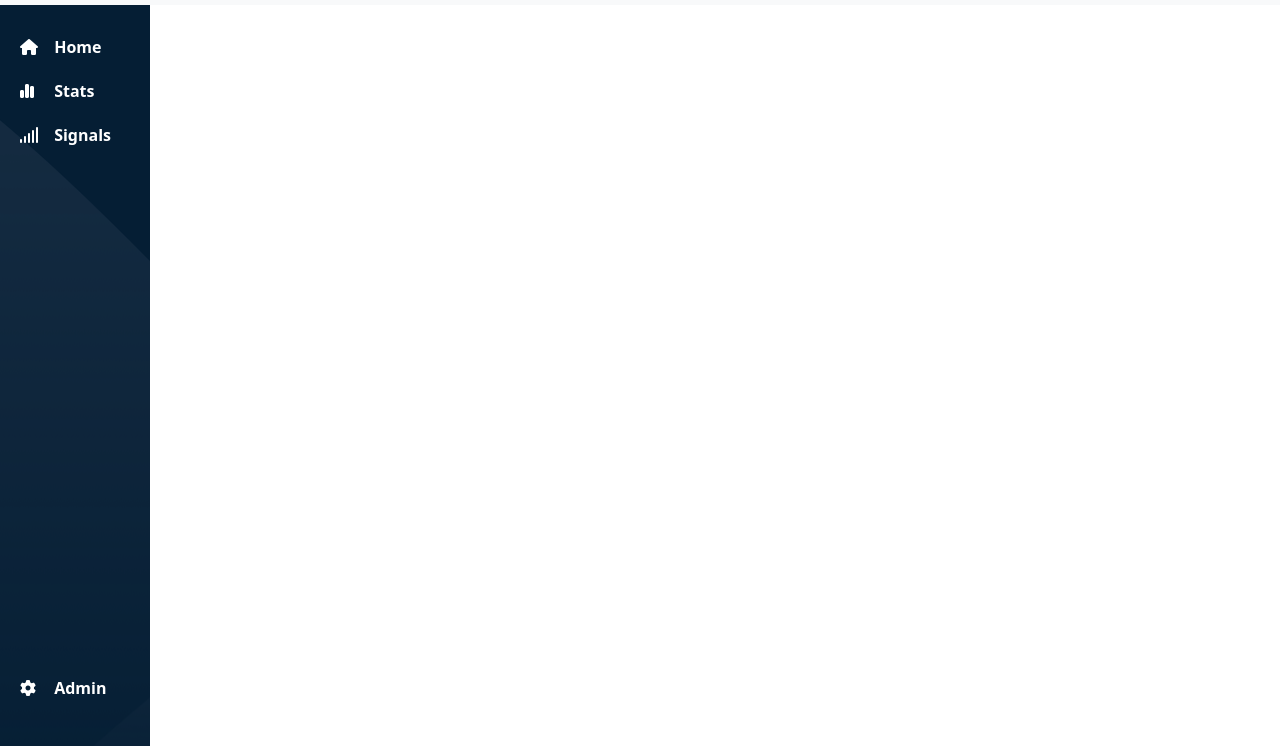
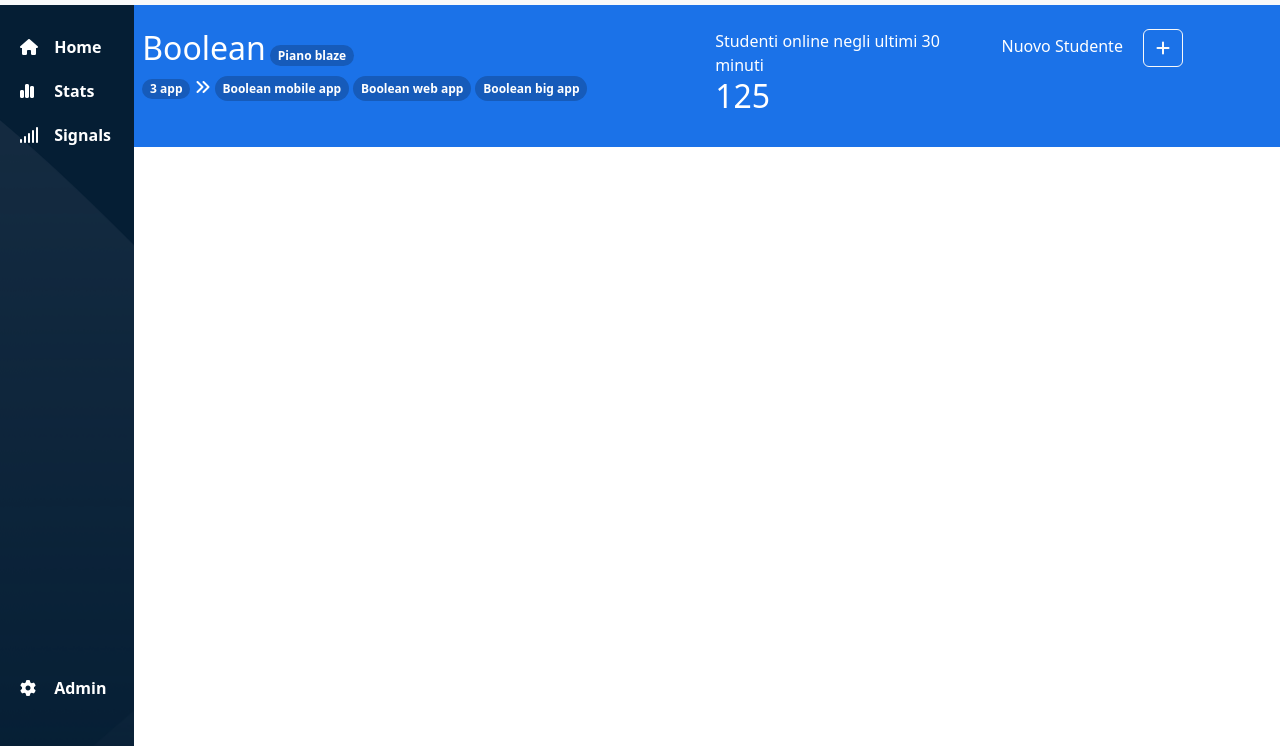
Before and after one commit to LorenzoPorrega/html-css-bootstrap-dashboard, a plain HTML site: page index.html in a window 1280 px wide. Shown: the part 52-800 px from the top of the page. Drawn offline with nearby package versions, Linux system fonts and the light colour scheme.

Commit message:
completed overview bar

```diff
--- a/css/style.css
+++ b/css/style.css
@@ -18,8 +18,6 @@
 #max-width-none{
     max-width: none;
 }
-
-
 
 /* MAIN CONTAINER */
 
@@ -42,6 +40,29 @@
 .side-bar button div {
     width: 30px;
     display: inline-block;
+}
+
+/* MAIN */
+
+main{
+    width: 100%;
+}
+
+/* OVERVIEW */
+
+.overview{
+    background-color: rgb(27, 114, 232);
+    color: white;
+    width: 100%;
+}
+
+.overview button{
+    background-color: rgb(27, 114, 232);
+}
+
+.overview .badge{
+    background-color: rgb(22, 91, 186);
+    cursor: pointer;
 }
 
 /* MEDIA-QUERIES */
--- a/index.html
+++ b/index.html
@@ -61,36 +61,36 @@
     </header>
     <div class="main-container d-flex flex-grow-1">
         <!-- SIDEBAR -->
-        <div class="side-bar overflow-hidden">
+        <div class="side-bar">
             <div class="container py-4 px-2 h-100 d-flex flex-column justify-content-between">
                 <div>
                     <ul class="list-unstyled">
                         <li class="mb-2">
                             <button type="button" class="btn btn-light border-0 rounded-0 w-100 text-start">
                                 <div class="side-icon"><i class="fa-solid fa-house"></i></div>
-                                <span class="fw-bold d-sm-none d-md-inline-block">Home</span>
+                                <span class="fw-bold d-none d-md-inline-block">Home</span>
                             </button>
                         </li>
                         <li class="mb-2">
                             <button type="button" class="btn btn-light border-0 rounded-0 w-100 text-start">
                                 <div class="side-icon"><i class="fa-solid fa-chart-simple"></i></div>
-                                <span class="fw-bold d-sm-none d-md-inline-block">Stats</span>
+                                <span class="fw-bold d-none d-md-inline-block">Stats</span>
                             </button>
                         </li>
                         <li class="mb-2">
                             <button type="button" class="btn btn-light border-0 rounded-0 w-100 text-start">
                                 <div class="side-icon"><i class="fa-solid fa-signal"></i></div>
-                                <span class="fw-bold d-sm-none d-md-inline-block">Signals</span>
+                                <span class="fw-bold d-none d-md-inline-block">Signals</span>
                             </button>
                         </li>
                     </ul>
                 </div>
                 <div>
                     <ul class="list-unstyled">
-                        <li class="mb-2">
+                        <li>
                             <button type="button" class="btn btn-light border-0 rounded-0 w-100 text-start">
                                 <div class="side-icon"><i class="fa-solid fa-gear"></i></div>
-                                <span class="fw-bold d-sm-none d-md-inline-block">Admin</span>
+                                <span class="fw-bold d-none d-md-inline-block">Admin</span>
                             </button>
                         </li>
                     </ul>
@@ -98,8 +98,42 @@
             </div>
         </div>
         <!-- MAIN -->
-        <main>
-
+        <main class="d-flex flex-column">
+            <div class="overview py-4 px-2">
+                <div class="row g-3">
+                    <div class="col-12 order-sm-1 order-2 col-md-4 col-lg-6">
+                        <div>
+                            <h2 class="d-inline-block">Boolean</h2>
+                            <span class="badge rounded-pill bg-color-badge">Piano blaze</span>
+                        </div>
+                        <div>
+                            <span class="badge rounded-pill bg-color-badge">3 app</span>
+                            <span><i class="fa-solid fa-angles-right"></i></span>
+                            <span class="badge rounded-pill bg-color-badge d-lg-none"><i class="fa-solid fa-plus"></i></span>
+                            <span class="badge rounded-pill bg-color-badge d-none d-lg-inline">Boolean mobile app</span>
+                            <span class="badge rounded-pill bg-color-badge d-none d-lg-inline">Boolean web app</span>
+                            <span class="badge rounded-pill bg-color-badge d-none d-lg-inline">Boolean big app</span>
+                        </div>
+                    </div>
+                    <div class="col-12 order-sm-2 order-3 col-md-4 col-lg-3">
+                        <span >Studenti online negli ultimi 30 minuti</span>
+                        <h2>125</h2>
+                    </div>
+                    <div class="col-12 order-sm-3 order-1 col-md-4 col-lg-3">
+                        <span>Nuovo Studente</span>
+                        <button class="btn btn-light btn-outline-light ms-3" type="button" data-bs-toggle="offcanvas" data-bs-target="#offcanvasRight" aria-controls="offcanvasRight"><i class="fa-solid fa-plus"></i></button>
+                        <div class="offcanvas offcanvas-end" tabindex="-1" id="offcanvasRight" aria-labelledby="offcanvasRightLabel">
+                            <div class="offcanvas-header">
+                                <h5 id="offcanvasRightLabel">Offcanvas right</h5>
+                                <button type="button" class="btn-close text-reset" data-bs-dismiss="offcanvas" aria-label="Close"></button>
+                            </div>
+                            <div class="offcanvas-body">
+                                ...
+                            </div>
+                        </div>
+                    </div>
+                </div>
+            </div>
 
         </main>
     </div>
```
